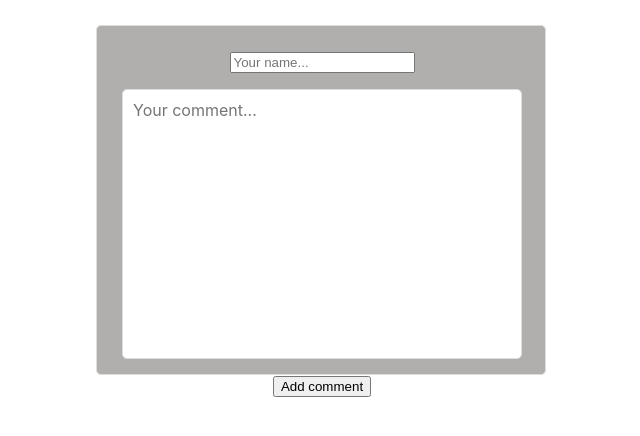
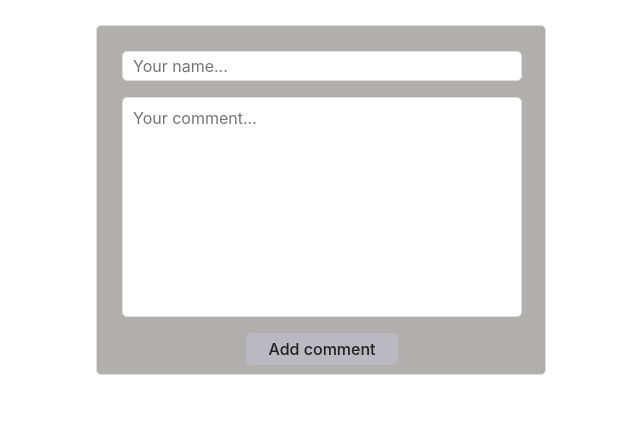
Before and after one commit to NovichenkoYura/comments-form, a React (Create React App) app: page / in a window 1280 px wide. Shown: the top 436 px of the page, without its empty margins (319-959 px from the left). Built offline with nearby package versions, Linux system fonts and the light colour scheme.

Commit message:
some css

```diff
--- a/src/App.css
+++ b/src/App.css
@@ -44,7 +44,8 @@
   border-radius: 5px;
   width: 450px;
   height: 350px;
-  padding: 25px;
+  padding: 25px 25px 0px 25px ;
+  padding-bottom: 0px;
   background-color: rgb(177, 174, 174);
   margin: 25px auto 0 auto;
   font-size: inherit;
@@ -55,12 +56,44 @@ textarea {
   display: block;
   border: 1px solid #ddd;
   border-radius: 5px;
-  /* margin-bottom: 20px; */
   width: 400px;
-  height: calc(50vh - 130px);
-  /* height: calc(50vh - 320px); */
+  height: calc(50vh - 180px);
   padding: 10px;
   resize: none;
   font-size: inherit;
   font-family: inherit;
 }
+
+input{
+    display: block;
+      border: 1px solid #ddd;
+      border-radius: 5px;
+      width: 400px;
+      height: 30px;
+      padding: 10px;
+      resize: none;
+      font-size: inherit;
+      font-family: inherit;
+    }
+
+button {
+  background-color: #bab9bf;
+  border: none;
+  border-radius: 5px;
+  margin-top: auto;
+  margin-bottom: auto;
+
+  padding: 6px 22px;
+  font-weight: 500;
+  font-size: 16px;
+  text-align: center;
+  font-family: inherit;
+  cursor: pointer;
+  color: #212121;
+}
+
+  button:hover,
+    button:focus {
+      background-color: #2196f3;
+      color: white;
+  }
```
